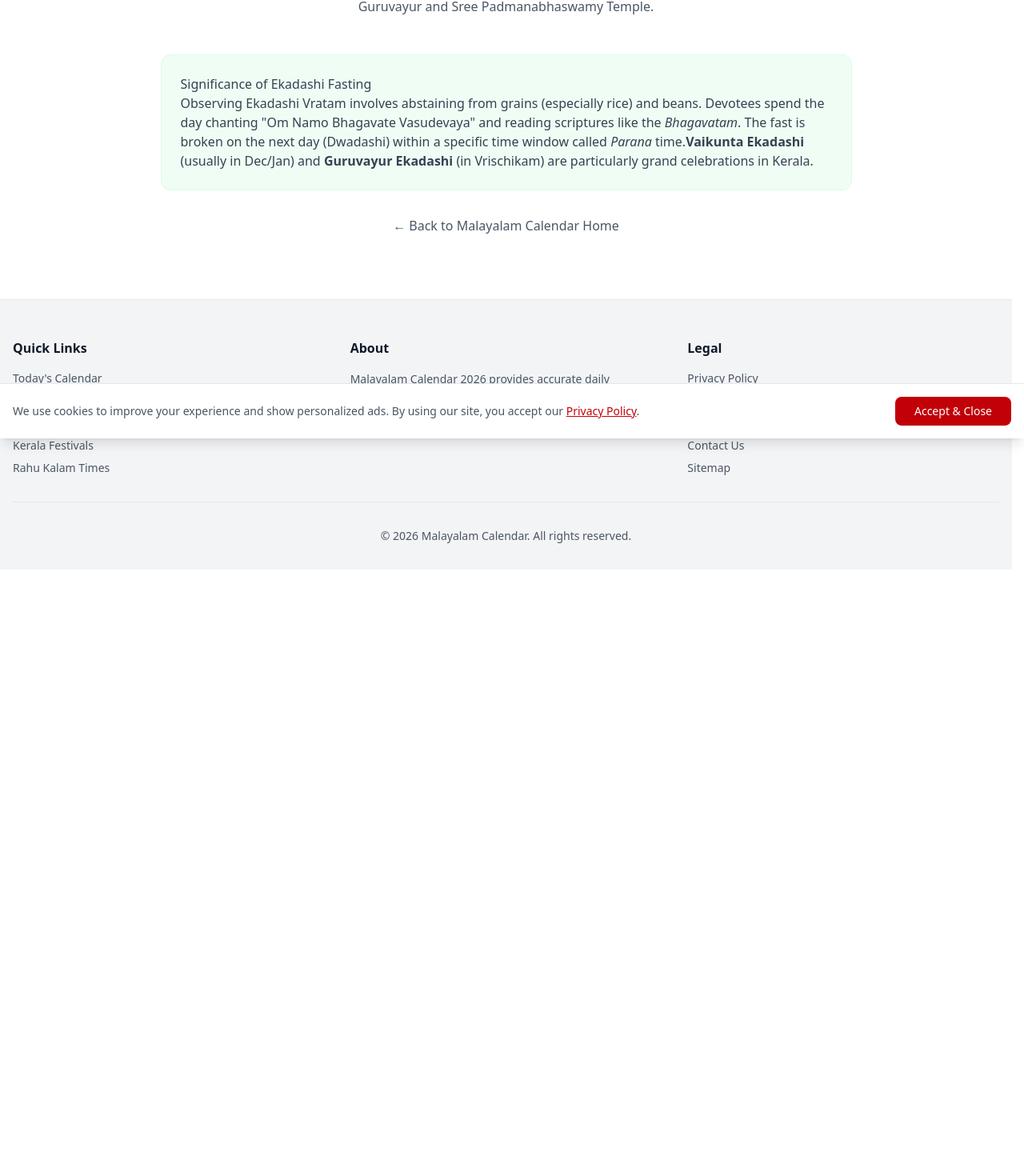
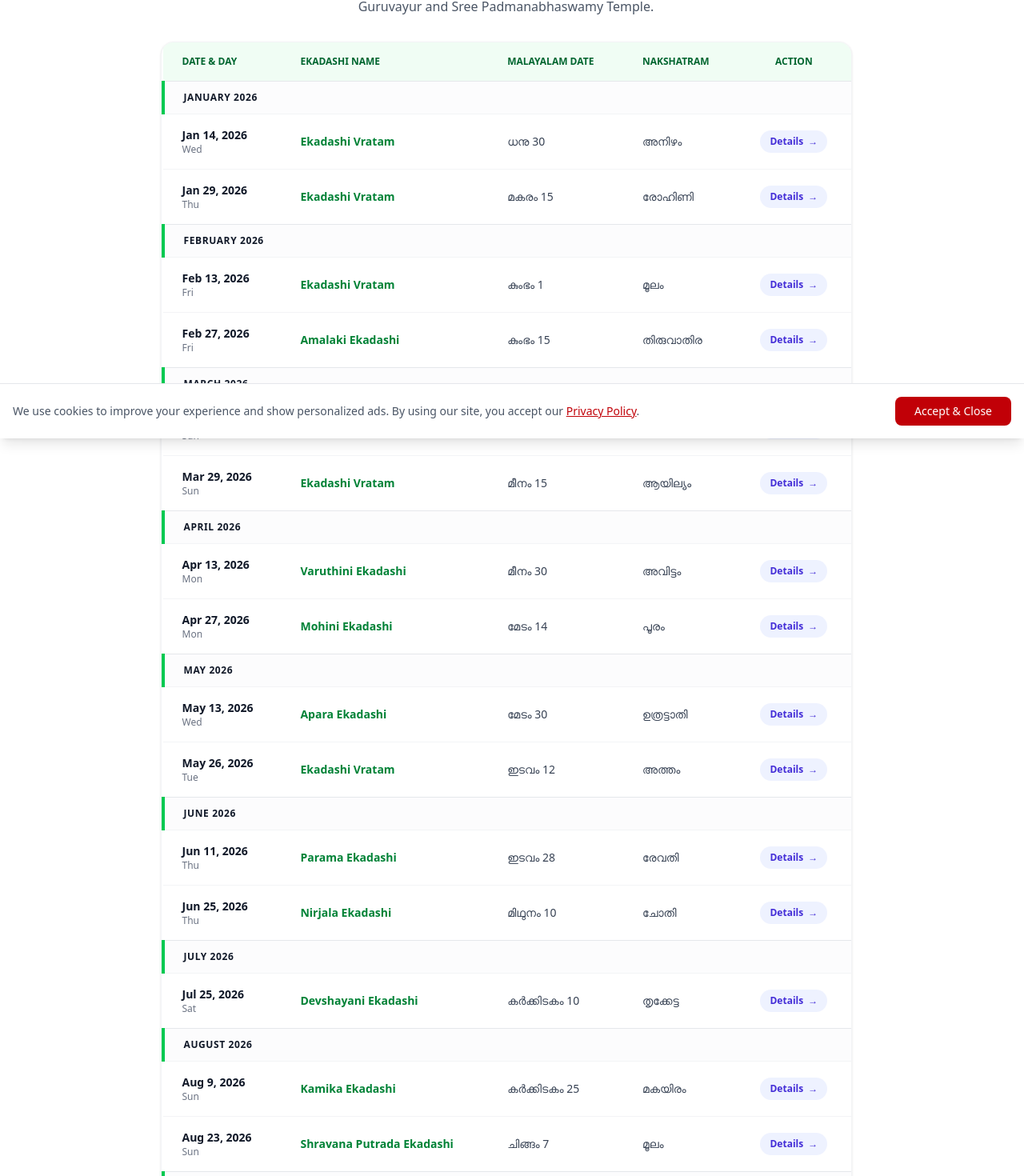
Before and after one commit to Agasthyan07/malayalam_calender, a Next.js app: page /ekadashi-2026 in a window 1280 px wide. Shown: the part 252-1722 px from the top of the page at 80% size. Before the commit the page ends 964 px from the top, so only its background shows below. Built offline with nearby package versions, Linux system fonts and the light colour scheme.

Commit message:
feat(seo): enhance homepage text and FAQ with voice-search optimization

```diff
--- a/app/ekadashi-2026/page.tsx
+++ b/app/ekadashi-2026/page.tsx
@@ -15,11 +15,41 @@ export const metadata: Metadata = {
     },
 };
 
+const EKADASHI_NAMES: { [key: string]: string } = {
+    '2026-01-13': 'Shattila Ekadashi',
+    '2026-01-20': 'Putrada Ekadashi',
+    '2026-01-28': 'Jaya Ekadashi',
+    '2026-02-12': 'Vijaya Ekadashi',
+    '2026-02-27': 'Amalaki Ekadashi',
+    '2026-03-14': 'Papamochani Ekadashi',
+    '2026-03-28': 'Kamada Ekadashi',
+    '2026-04-13': 'Varuthini Ekadashi',
+    '2026-04-27': 'Mohini Ekadashi',
+    '2026-05-13': 'Apara Ekadashi',
+    '2026-05-27': 'Padmini Ekadashi',
+    '2026-06-11': 'Parama Ekadashi',
+    '2026-06-25': 'Nirjala Ekadashi',
+    '2026-07-10': 'Yogini Ekadashi',
+    '2026-07-25': 'Devshayani Ekadashi',
+    '2026-08-09': 'Kamika Ekadashi',
+    '2026-08-23': 'Shravana Putrada Ekadashi',
+    '2026-09-07': 'Aja Ekadashi',
+    '2026-09-22': 'Parsva Ekadashi',
+    '2026-10-07': 'Indira Ekadashi',
+    '2026-10-21': 'Pasankusa Ekadashi',
+    '2026-11-05': 'Rama Ekadashi',
+    '2026-11-20': 'Devutthana Ekadashi',
+    '2026-12-05': 'Utpanna Ekadashi',
+    '2026-12-20': 'Mokshada Ekadashi'
+};
+
 export default async function EkadashiPage() {
     const yearData = await getYearData('2026');
 
-    // Filter days where tithi includes "Ekadashi"
-    const ekadashiDays = yearData.filter(d => d.tithi && d.tithi.toLowerCase().includes('ekadashi'));
+    // Filter days where tithi includes Malayalam for Ekadashi ("ഏകാദശി") or English ("ekadashi")
+    const ekadashiDays = yearData.filter(d =>
+        d.tithi && (d.tithi.toLowerCase().includes('ekadashi') || d.tithi.includes('ഏകാദശി'))
+    );
 
     // Group by month
     const grouped_months: { [key: string]: typeof ekadashiDays } = {};
@@ -41,7 +71,7 @@ export default async function EkadashiPage() {
         const isoDate = day.date.split('T')[0];
         return {
             '@type': 'Event',
-            name: `Ekadashi Vratam - ${isoDate}`,
+            name: EKADASHI_NAMES[isoDate] ? `${EKADASHI_NAMES[isoDate]} - Ekadashi Vratam` : `Ekadashi Vratam - ${isoDate}`,
             description: 'Auspicious Ekadashi day for fasting and Vishnu worship according to the Malayalam Calendar.',
             startDate: `${isoDate}T00:00:00+05:30`,
             endDate: `${isoDate}T23:59:59+05:30`,
@@ -97,48 +127,65 @@ export default async function EkadashiPage() {
 
             <AdSlot slotId="top-banner" />
 
-            <div className="space-y-8 mt-8">
+            <div className="mt-8 bg-white dark:bg-gray-800 rounded-2xl shadow-sm border border-gray-100 dark:border-gray-700 overflow-hidden">
+                <div className="overflow-x-auto">
+                    <table className="w-full text-left text-sm text-gray-600 dark:text-gray-300">
+                        <thead className="bg-green-50 dark:bg-green-900/30 text-green-800 dark:text-green-400 font-semibold uppercase text-xs">
+                            <tr>
+                                <th className="px-6 py-4">Date & Day</th>
+                                <th className="px-6 py-4">Ekadashi Name</th>
+                                <th className="px-6 py-4">Malayalam Date</th>
+                                <th className="px-6 py-4">Nakshatram</th>
+                                <th className="px-6 py-4 text-center">Action</th>
+                            </tr>
+                        </thead>
                         {monthOrder.map(month => {
                             const days = grouped_months[month];
                             if (!days || days.length === 0) return null;
 
                             return (
-                        <div key={month} className="bg-white dark:bg-gray-800 rounded-2xl shadow-sm border border-gray-100 dark:border-gray-700 overflow-hidden">
-                            <div className="bg-green-50 dark:bg-green-900/30 px-6 py-4 border-b border-green-100 dark:border-green-800/50">
-                                <h2 className="text-xl font-bold text-green-700 dark:text-green-400">{month} 2026</h2>
-                            </div>
-                            <div className="divide-y divide-gray-100 dark:divide-gray-700">
-                                {days.map(day => (
-                                    <div key={day.date} className="p-4 hover:bg-gray-50 dark:hover:bg-gray-700/50 transition-colors">
-                                        <div className="flex flex-col md:flex-row md:items-center justify-between gap-4">
-                                            <div className="flex items-center gap-4">
-                                                <div className="flex-shrink-0 w-16 text-center bg-gray-100 dark:bg-gray-700 rounded-lg p-2">
-                                                    <span className="block text-xl font-bold text-gray-800 dark:text-gray-100">{new Date(day.date).getDate()}</span>
-                                                    <span className="block text-xs text-gray-500 dark:text-gray-400 uppercase">{new Date(day.date).toLocaleDateString('en-US', { weekday: 'short' })}</span>
-                                                </div>
-                                                <div>
-                                                    <p className="font-bold text-gray-900 dark:text-white flex items-center gap-2">
-                                                        {day.tithi.split(',')[0]} {/* Showing primary tithi if comma separated */}
-                                                    </p>
-                                                    <div className="flex flex-wrap gap-x-4 gap-y-1 mt-1 text-sm text-gray-600 dark:text-gray-400">
-                                                        <span>⭐ {day.nakshatram}</span>
-                                                        <span>🗓️ {day.malayalam_date}</span>
-                                                    </div>
-                                                </div>
-                                            </div>
+                                <tbody key={month} className="divide-y divide-gray-100 dark:divide-gray-700/50 border-t border-gray-200 dark:border-gray-700">
+                                    <tr className="bg-gray-50/50 dark:bg-gray-800/50">
+                                        <td colSpan={5} className="px-6 py-3 font-bold text-gray-900 dark:text-gray-100 uppercase tracking-wider text-xs border-l-4 border-green-500">
+                                            {month} 2026
+                                        </td>
+                                    </tr>
+                                    {days.map(day => {
+                                        const dateObj = new Date(day.date);
+                                        const formattedDate = `${month.substring(0, 3)} ${dateObj.getDate()}, ${dateObj.getFullYear()}`;
+                                        const weekday = dateObj.toLocaleDateString('en-US', { weekday: 'short' });
+
+                                        return (
+                                            <tr key={day.date} className="hover:bg-green-50/30 dark:hover:bg-gray-700/30 transition-colors">
+                                                <td className="px-6 py-4 whitespace-nowrap">
+                                                    <div className="font-semibold text-gray-900 dark:text-white">{formattedDate}</div>
+                                                    <div className="text-xs text-gray-500 dark:text-gray-400">{weekday}</div>
+                                                </td>
+                                                <td className="px-6 py-4 font-bold text-green-700 dark:text-green-400 whitespace-nowrap">
+                                                    {EKADASHI_NAMES[day.date] || "Ekadashi Vratam"}
+                                                </td>
+                                                <td className="px-6 py-4 whitespace-nowrap text-gray-700 dark:text-gray-300 font-medium">
+                                                    {day.malayalam_date}
+                                                </td>
+                                                <td className="px-6 py-4 whitespace-nowrap text-gray-700 dark:text-gray-300">
+                                                    {day.nakshatram}
+                                                </td>
+                                                <td className="px-6 py-4 text-center whitespace-nowrap">
                                                     <Link
                                                         href={`/date/${formatDate(day.date)}`}
-                                                className="text-sm font-semibold text-indigo-600 dark:text-indigo-400 hover:underline whitespace-nowrap"
+                                                        className="inline-flex items-center gap-1.5 text-xs font-semibold bg-indigo-50 dark:bg-indigo-900/40 text-indigo-700 dark:text-indigo-400 hover:bg-indigo-100 dark:hover:bg-indigo-900/60 px-3 py-1.5 rounded-full transition-colors"
                                                     >
-                                                View Details →
+                                                        Details <span aria-hidden="true">&rarr;</span>
                                                     </Link>
-                                        </div>
-                                    </div>
-                                ))}
-                            </div>
-                        </div>
+                                                </td>
+                                            </tr>
                                         );
                                     })}
+                                </tbody>
+                            );
+                        })}
+                    </table>
+                </div>
             </div>
 
             <div className="mt-12 p-6 bg-green-50 dark:bg-green-900/20 rounded-xl border border-green-100 dark:border-green-800/50 prose prose-sm dark:prose-invert max-w-none text-gray-700 dark:text-gray-300">
```
Also changed, not shown: app/page.tsx (+50 -54 lines). Lines whose indentation alone changed are shown as unchanged.
